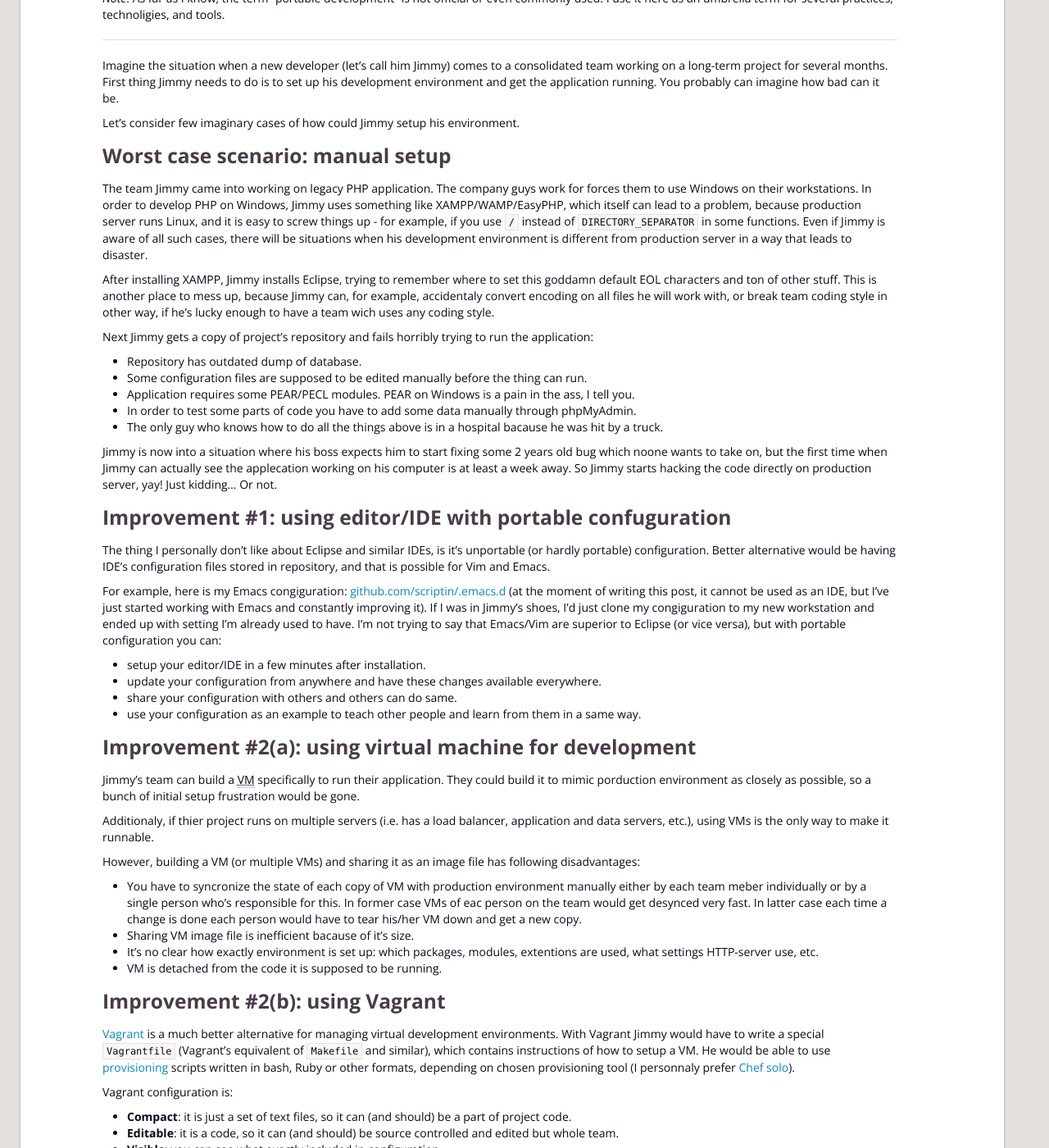
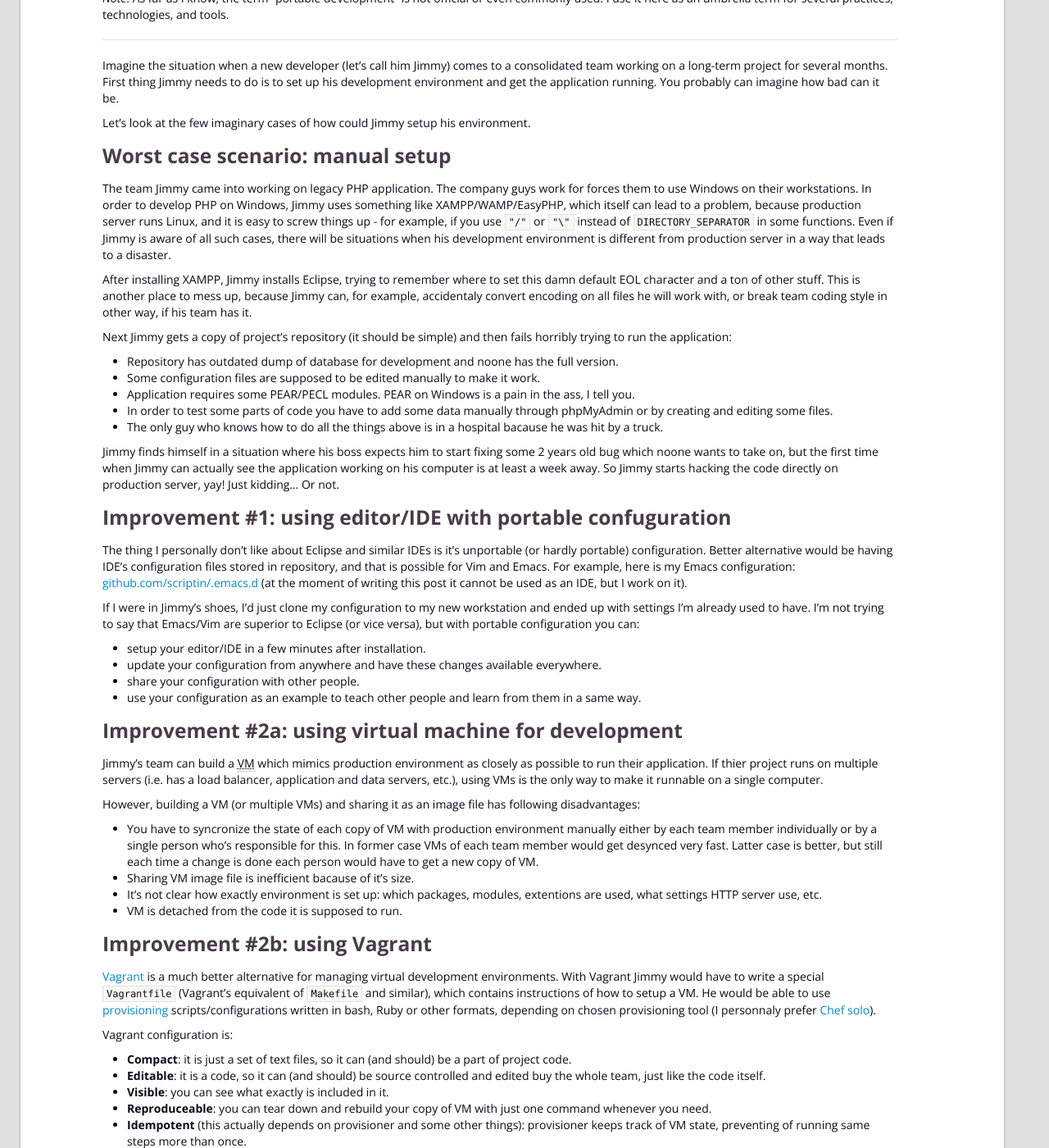
Before and after one commit to scriptin/scriptin.github.io, a Jekyll site: the page built from _posts/2013-05-07-portable-development.md, in a window 1280 px wide and 1400 px high, scrolled down 412 px. Shown: the whole window at 82% size. Built offline with Jekyll 4.4.1, drawn with Linux system fonts in a browser that asks for light colours; comment, search, counter and statistics services are not loaded; some of the changed text lies outside the part shown.

Commit message:
Corrections

```diff
--- a/_posts/2013-05-07-portable-development.md
+++ b/_posts/2013-05-07-portable-development.md
@@ -5,74 +5,72 @@
 
 **Post summary**: Portable development is a software development practice in which initial setup of development environment (editor/IDE and virtual machine running the application under develoment) is done by just cloning repositories with code and configuration and running a few commands in a terminal (or pressing a few buttons). This can be achieved by using [Vagrant][vagrant] for virtual machine management and editors/IDEs which use configuration in textual formats, like Vim or Emacs.
 
-*Note*: As far as I know, the term "portable development" is not official or even commonly used. I use it here as an umbrella term for several practices, technoligies, and tools.
+*Note*: As far as I know, the term "portable development" is not official or even commonly used. I use it here as an umbrella term for several practices, technologies, and tools.
 
 ----
 
 Imagine the situation when a new developer (let's call him Jimmy) comes to a consolidated team working on a long-term project for several months. First thing Jimmy needs to do is to set up his development environment and get the application running. You probably can imagine how bad can it be.
 
-Let's consider few imaginary cases of how could Jimmy setup his environment.
+Let's look at the few imaginary cases of how could Jimmy setup his environment.
 
 ### Worst case scenario: manual setup
 
-The team Jimmy came into working on legacy PHP application. The company guys work for forces them to use Windows on their workstations. In order to develop PHP on Windows, Jimmy uses something like XAMPP/WAMP/EasyPHP, which itself can lead to a problem, because production server runs Linux, and it is easy to screw things up - for example, if you use `/` instead of `DIRECTORY_SEPARATOR` in some functions. Even if Jimmy is aware of all such cases, there will be situations when his development environment is different from production server in a way that leads to disaster.
+The team Jimmy came into working on legacy PHP application. The company guys work for forces them to use Windows on their workstations. In order to develop PHP on Windows, Jimmy uses something like XAMPP/WAMP/EasyPHP, which itself can lead to a problem, because production server runs Linux, and it is easy to screw things up - for example, if you use `"/"` or `"\"` instead of `DIRECTORY_SEPARATOR` in some functions. Even if Jimmy is aware of all such cases, there will be situations when his development environment is different from production server in a way that leads to a disaster.
 
-After installing XAMPP, Jimmy installs Eclipse, trying to remember where to set this goddamn default EOL characters and ton of other stuff. This is another place to mess up, because Jimmy can, for example, accidentaly convert encoding on all files he will work with, or break team coding style in other way, if he's lucky enough to have a team wich uses any coding style.
+After installing XAMPP, Jimmy installs Eclipse, trying to remember where to set this damn default EOL character and a ton of other stuff. This is another place to mess up, because Jimmy can, for example, accidentaly convert encoding on all files he will work with, or break team coding style in other way, if his team has it.
 
-Next Jimmy gets a copy of project's repository and fails horribly trying to run the application:
+Next Jimmy gets a copy of project's repository (it should be simple) and then fails horribly trying to run the application:
 
-- Repository has outdated dump of database.
-- Some configuration files are supposed to be edited manually before the thing can run.
+- Repository has outdated dump of database for development and noone has the full version.
+- Some configuration files are supposed to be edited manually to make it work.
 - Application requires some PEAR/PECL modules. PEAR on Windows is a pain in the ass, I tell you.
-- In order to test some parts of code you have to add some data manually through phpMyAdmin.
+- In order to test some parts of code you have to add some data manually through phpMyAdmin or by creating and editing some files.
 - The only guy who knows how to do all the things above is in a hospital bacause he was hit by a truck.
 
-Jimmy is now into a situation where his boss expects him to start fixing some 2 years old bug which noone wants to take on, but the first time when Jimmy can actually see the applecation working on his computer is at least a week away. So Jimmy starts hacking the code directly on production server, yay! Just kidding... Or not.
+Jimmy finds himself in a situation where his boss expects him to start fixing some 2 years old bug which noone wants to take on, but the first time when Jimmy can actually see the application working on his computer is at least a week away. So Jimmy starts hacking the code directly on production server, yay! Just kidding... Or not.
 
 ### Improvement #1: using editor/IDE with portable confuguration
 
-The thing I personally don't like about Eclipse and similar IDEs, is it's unportable (or hardly portable) configuration. Better alternative would be having IDE's configuration files stored in repository, and that is possible for Vim and Emacs.
+The thing I personally don't like about Eclipse and similar IDEs is it's unportable (or hardly portable) configuration. Better alternative would be having IDE's configuration files stored in repository, and that is possible for Vim and Emacs. For example, here is my Emacs configuration: [github.com/scriptin/.emacs.d](https://github.com/scriptin/.emacs.d) (at the moment of writing this post it cannot be used as an IDE, but I work on it).
 
-For example, here is my Emacs congiguration: [github.com/scriptin/.emacs.d](https://github.com/scriptin/.emacs.d) (at the moment of writing this post, it cannot be used as an IDE, but I've just started working with Emacs and constantly improving it). If I was in Jimmy's shoes, I'd just clone my congiguration to my new workstation and ended up with setting I'm already used to have. I'm not trying to say that Emacs/Vim are superior to Eclipse (or vice versa), but with portable configuration you can:
+If I were in Jimmy's shoes, I'd just clone my configuration to my new workstation and ended up with settings I'm already used to have. I'm not trying to say that Emacs/Vim are superior to Eclipse (or vice versa), but with portable configuration you can:
 
 - setup your editor/IDE in a few minutes after installation.
 - update your configuration from anywhere and have these changes available everywhere.
-- share your configuration with others and others can do same.
+- share your configuration with other people.
 - use your configuration as an example to teach other people and learn from them in a same way.
 
-### Improvement #2(a): using virtual machine for development
+### Improvement #2a: using virtual machine for development
 
-Jimmy's team can build a <acronym title="Virtual Machine">VM</acronym> specifically to run their application. They could build it to mimic porduction environment as closely as possible, so a bunch of initial setup frustration would be gone.
-
-Additionaly, if thier project runs on multiple servers (i.e. has a load balancer, application and data servers, etc.), using VMs is the only way to make it runnable.
+Jimmy's team can build a <acronym title="Virtual Machine">VM</acronym> which mimics production environment as closely as possible to run their application. If thier project runs on multiple servers (i.e. has a load balancer, application and data servers, etc.), using VMs is the only way to make it runnable on a single computer.
 
 However, building a VM (or multiple VMs) and sharing it as an image file has following disadvantages:
 
-- You have to syncronize the state of each copy of VM with production environment manually either by each team meber individually or by a single person who's responsible for this. In former case VMs of eac person on the team would get desynced very fast. In latter case each time a change is done each person would have to tear his/her VM down and get a new copy.
+- You have to syncronize the state of each copy of VM with production environment manually either by each team member individually or by a single person who's responsible for this. In former case VMs of each team member would get desynced very fast. Latter case is better, but still each time a change is done each person would have to get a new copy of VM.
 - Sharing VM image file is inefficient bacause of it's size.
-- It's no clear how exactly environment is set up: which packages, modules, extentions are used, what settings HTTP-server use, etc.
-- VM is detached from the code it is supposed to be running.
+- It's not clear how exactly environment is set up: which packages, modules, extentions are used, what settings HTTP server use, etc.
+- VM is detached from the code it is supposed to run.
 
-### Improvement #2(b): using Vagrant
+### Improvement #2b: using Vagrant
 
-[Vagrant][vagrant] is a much better alternative for managing virtual development environments. With Vagrant Jimmy would have to write a special `Vagrantfile` (Vagrant's equivalent of `Makefile` and similar), which contains instructions of how to setup a VM. He would be able to use [provisioning](http://docs.vagrantup.com/v2/provisioning/index.html) scripts written in bash, Ruby or other formats, depending on chosen provisioning tool (I personnaly prefer [Chef solo](http://docs.vagrantup.com/v2/provisioning/chef_solo.html)).
+[Vagrant][vagrant] is a much better alternative for managing virtual development environments. With Vagrant Jimmy would have to write a special `Vagrantfile` (Vagrant's equivalent of `Makefile` and similar), which contains instructions of how to setup a VM. He would be able to use [provisioning](http://docs.vagrantup.com/v2/provisioning/index.html) scripts/configurations written in bash, Ruby or other formats, depending on chosen provisioning tool (I personnaly prefer [Chef solo](http://docs.vagrantup.com/v2/provisioning/chef_solo.html)).
 
 Vagrant configuration is:
 
 - **Compact**: it is just a set of text files, so it can (and should) be a part of project code.
-- **Editable**: it is a code, so it can (and should) be source controlled and edited but whole team.
-- **Visible**: you can see what exactly included in configuration.
-- **Reproduceable**: you can tear down and rebuild your copy of VM with just one command whenever you want.
+- **Editable**: it is a code, so it can (and should) be source controlled and edited buy the whole team, just like the code itself.
+- **Visible**: you can see what exactly is included in it.
+- **Reproduceable**: you can tear down and rebuild your copy of VM with just one command whenever you need.
 - **Idempotent** (this actually depends on provisioner and some other things): provisioner keeps track of VM state, preventing of running same steps more than once.
 
-If you don't use Vagrant now, at least read the [documentation][vagrant_docs] to get an idea of how it can be benefitial to you. I use Vagrant for this blog and other projects. Later I'll write practical introduction post about Vagrant.
+If you don't use Vagrant now, at least read the [documentation][vagrant_docs] to get an idea of how it can be benefitial to you. I use Vagrant for this blog (see [repository](https://github.com/scriptin/scriptin.github.io)) and other projects. Later I'll write practical introduction post about Vagrant and Chef solo.
 
 [vagrant]: http://vagrantup.com
 [vagrant_docs]: http://docs.vagrantup.com/v2/
 
 ### Alternative #1: using online IDEs
 
-You've probably heard about [Cloud9][] or similar web-based IDEs. Personally I've never used anything more than [JSFiddle][], [SQLFiddle][], and [CodeMirror][], so I can't judge how good or bad it can be, but I can guess it is a tradeoff between simplicity of collaboration (which definitely should be simple), performance (of complex IDE in a browser, which can be bad), customization (I don't believe you can build Emacs in a browser), and a bunch of other factors.
+You've probably heard about [Cloud9][] or similar web-based IDEs. Personally I've never used anything more than [JSFiddle][], [SQLFiddle][], and [CodeMirror][], so I can't judge how good or bad it can be, but I can guess it is a tradeoff between simplicity of collaboration (which seems to be very simple), performance (complex IDE in a browser can be slow just because of network latency), customization (I don't believe you can build Emacs in a browser), and a bunch of other factors.
 
 [Cloud9]: https://c9.io/
 [JSFiddle]: http://jsfiddle.net/
```
